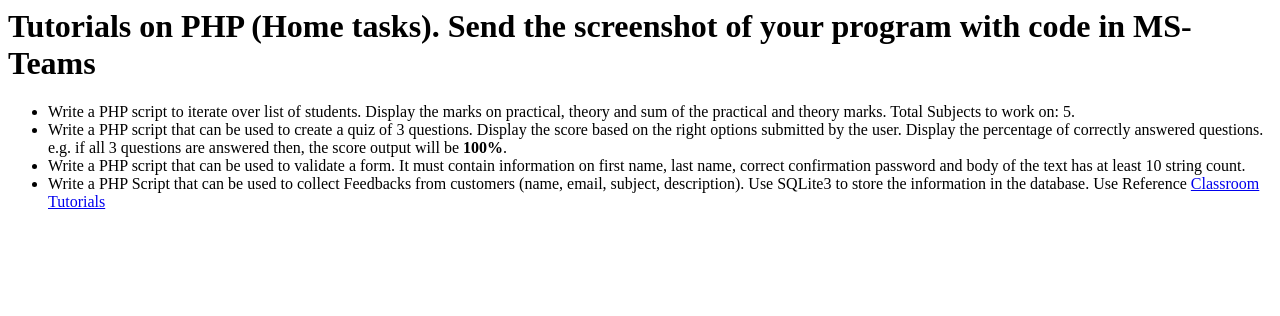
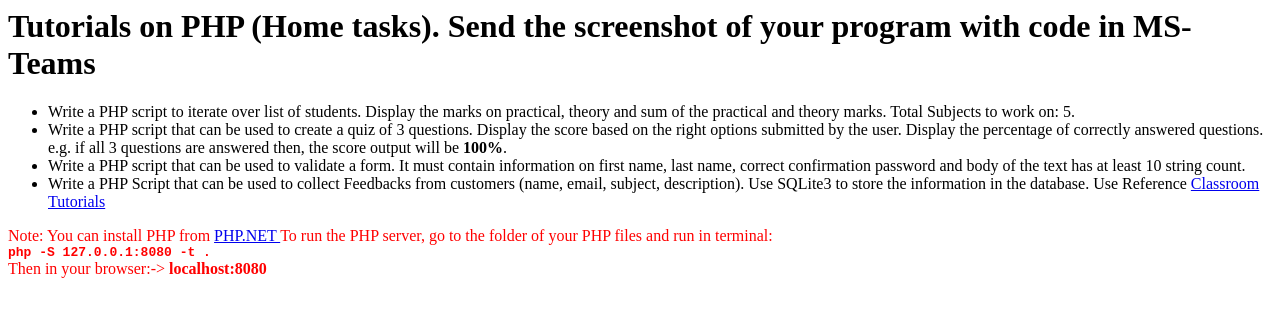
Before and after one commit to Gandaki-University/bit2021, a plain HTML site: page index1.html in a window 1280 px wide. Drawn offline with Linux system fonts and the light colour scheme.

Commit message:
test classroom

```diff
--- a/index1.html
+++ b/index1.html
@@ -19,5 +19,6 @@
         Write a PHP Script that can be used to collect Feedbacks from customers (name, email, subject, description). Use SQLite3 to store the information in the database. Use Reference <a href="./test.php">Classroom Tutorials</a>
       </li>
     </ul>
+    <p style="color:red"> Note: You can install PHP from <a href="https://php.net"> PHP.NET </a> To run the PHP server, go to the folder of your PHP files and run in terminal:<br/><strong><code> php -S 127.0.0.1:8080 -t .</code></strong> <br/> Then in your browser:-> <strong>localhost:8080 </strong></p>
   </body>
 </html>
```
